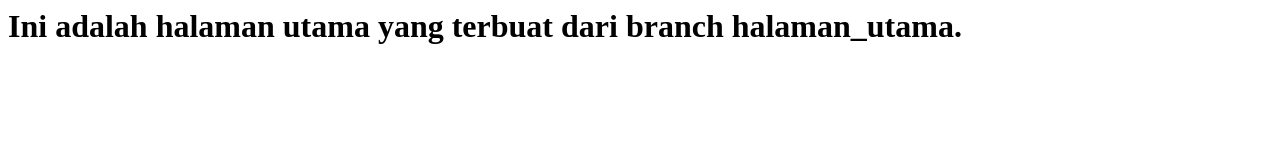
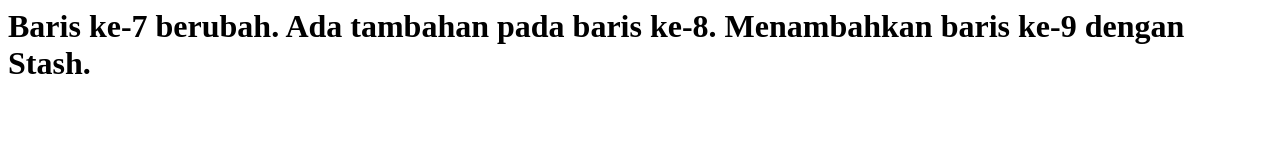
Before and after one commit to trainerpemrograman/MyProject, a plain HTML site: page index.html in a window 1280 px wide. Drawn offline with Linux system fonts and the light colour scheme.

Commit message:
stash apply dan drop

```diff
--- a/index.html
+++ b/index.html
@@ -4,7 +4,12 @@
     </head>
     <body>
         <h1>
-            Ini adalah halaman utama yang terbuat dari branch halaman_utama.
+            <h1>
+                Baris ke-7 berubah.
+                Ada tambahan pada baris ke-8.
+                <!-- kosong -->
+                Menambahkan baris ke-9 dengan Stash.
+            </h1>
         </h1>
     </body>
 </html>
```
